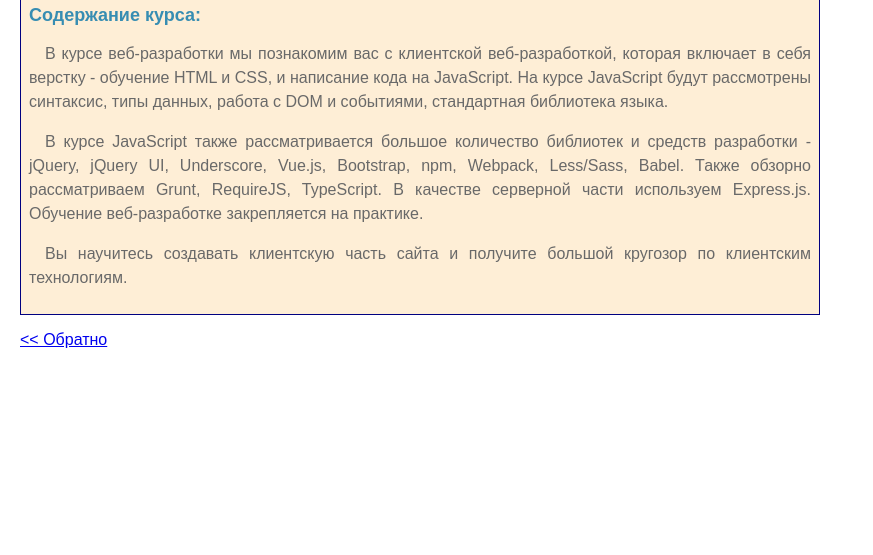
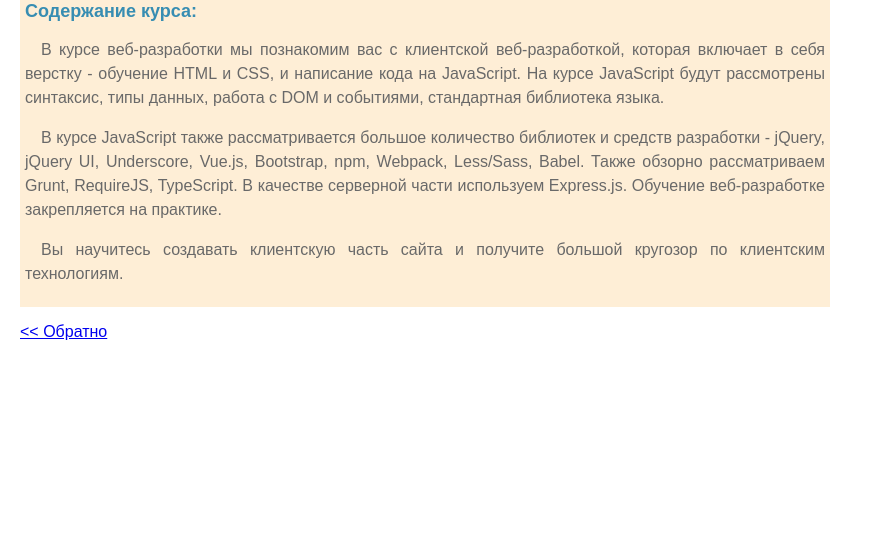
Before and after one commit to svyaz/Frontend, a plain HTML site: page Lekciya_02_CSS/task_css_text.html in a window 1280 px wide. Shown: the part 245-800 px from the top of the page, without its empty margins (0-873 px from the left). Drawn offline with Linux system fonts and the light colour scheme.

Commit message:
text. Таблица заменена на div

```diff
--- a/Lekciya_02_CSS/styles/task_css_text.css
+++ b/Lekciya_02_CSS/styles/task_css_text.css
@@ -1,6 +1,6 @@
-.taskTable {
+.task-content {
     background-color: #feeed6;
-    border: navy 1px solid;
+    border: 0;
     padding: 5px;
     width: 100%;
     max-width: 800px;
--- a/Lekciya_02_CSS/task_css_text.html
+++ b/Lekciya_02_CSS/task_css_text.html
@@ -10,24 +10,22 @@
 <body>
 <h1>Задача «CSS Text»</h1>
 
-<table class="taskTable">
-    <tr>
-        <td>
+<div class="task-content">
     <p class="title">КЛИЕНТСКАЯ ВЕБ-РАЗРАБОТКА (HTML, CSS, JAVASCRIPT)</p>
     <p class="description"><span>Старт:</span> идет набор</p>
     <p class="description"><span>Цена:</span> 12000 руб. <s>13000 руб.</s> (возможна оплата по частям)</p>
     <p class="description"><span>Цена для студентов:</span> 9000 руб.</p>
     <p class="description"><span>Содержание курса:</span></p>
     <p class="content">В курсе веб-разработки мы познакомим вас с клиентской веб-разработкой, которая
-                включает в себя верстку - обучение HTML и CSS, и написание кода на JavaScript. На курсе JavaScript будут рассмотрены
-                синтаксис, типы данных, работа с DOM и событиями, стандартная библиотека языка.</p>
+        включает в себя верстку - обучение HTML и CSS, и написание кода на JavaScript. На курсе JavaScript будут
+        рассмотрены синтаксис, типы данных, работа с DOM и событиями, стандартная библиотека языка.</p>
     <p class="content">В курсе JavaScript также рассматривается большое количество библиотек и средств
         разработки - jQuery, jQuery UI, Underscore, Vue.js, Bootstrap, npm, Webpack, Less/Sass, Babel. Также обзорно
-                рассматриваем Grunt, RequireJS, TypeScript. В качестве серверной части используем Express.js. Обучение веб-разработке закрепляется на практике.</p>
-            <p class="content">Вы научитесь создавать клиентскую часть сайта и получите большой кругозор по клиентским технологиям.</p>
-        </td>
-    </tr>
-</table>
+        рассматриваем Grunt, RequireJS, TypeScript. В качестве серверной части используем Express.js. Обучение
+        веб-разработке закрепляется на практике.</p>
+    <p class="content">Вы научитесь создавать клиентскую часть сайта и получите большой кругозор по клиентским
+        технологиям.</p>
+</div>
 <p>
     <a href="javascript:history.back();">&lt;&lt; Обратно</a>
 </p>
```
Lines whose indentation alone changed are shown as unchanged.
